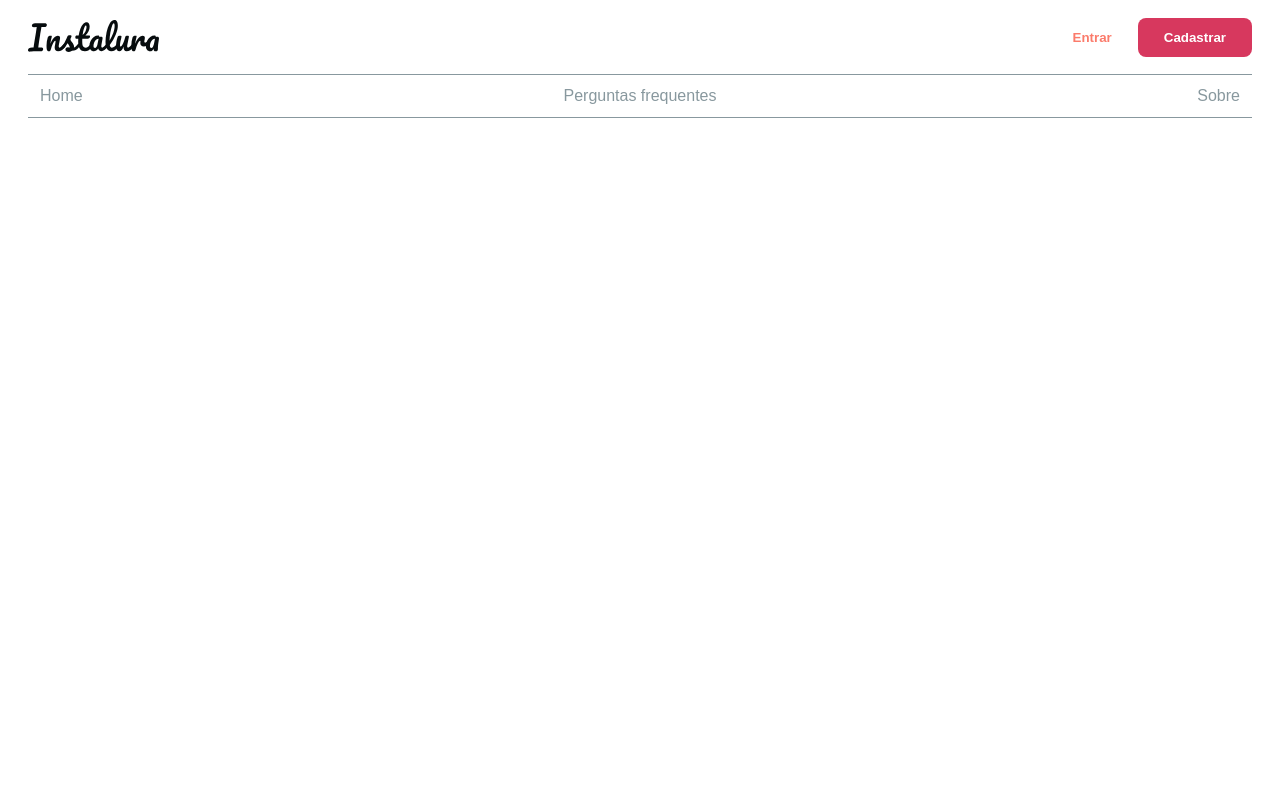
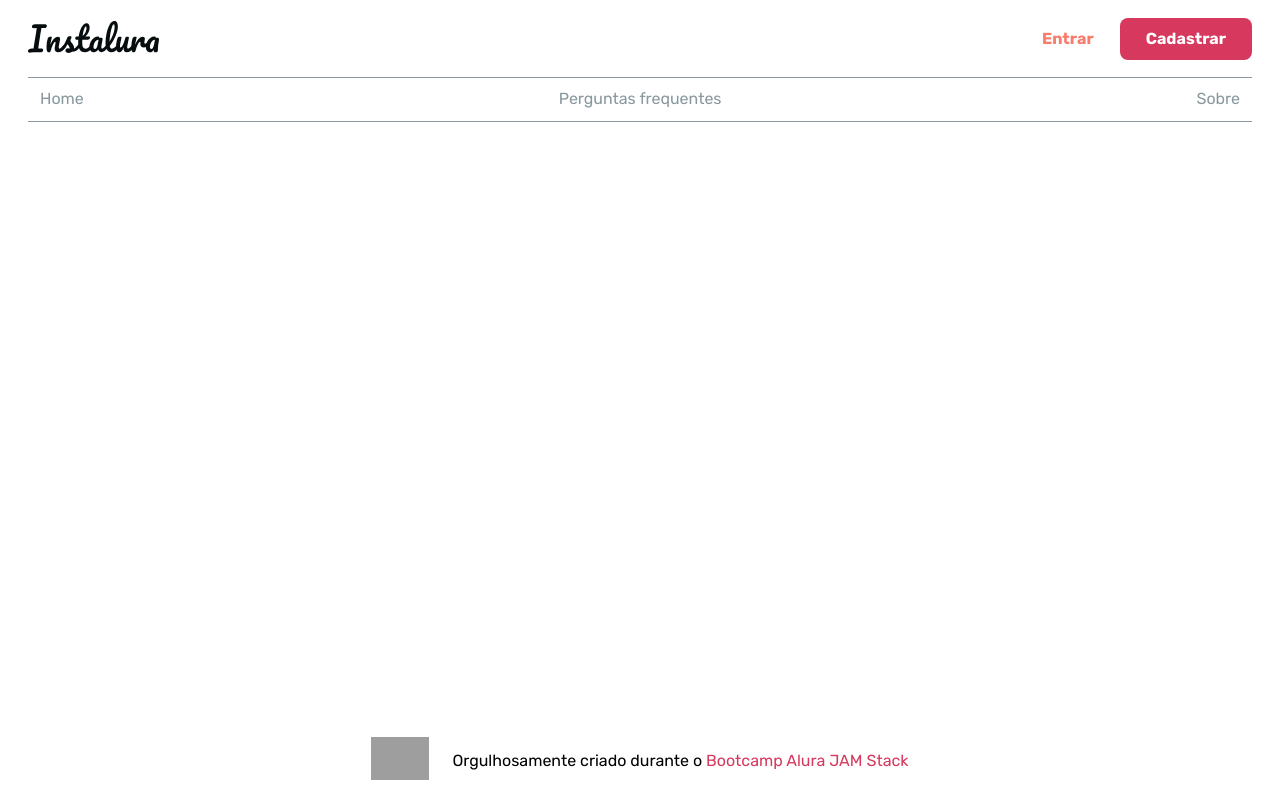
Before and after one commit to thalesbruno/instalura, a Next.js app: page / in a window 1280 px wide. Built offline with nearby package versions, Linux system fonts and the light colour scheme; grey boxes are pictures that could not be loaded.

Commit message:
[aula 5] Create Footer component + Add GlobalStyle and styled-normalize

```diff
--- a/package.json
+++ b/package.json
@@ -12,7 +12,8 @@
     "react": "^17.0.2",
     "react-dom": "^17.0.2",
     "react-is": "^17.0.2",
-    "styled-components": "^5.2.3"
+    "styled-components": "^5.2.3",
+    "styled-normalize": "^8.0.7"
   },
   "devDependencies": {
     "babel-plugin-styled-components": "^1.12.0"
--- a/pages/_app.js
+++ b/pages/_app.js
@@ -1,19 +1,22 @@
-import { createGlobalStyle, ThemeProvider } from "styled-components";
+import { ThemeProvider } from "styled-components";
+import Head from "next/head";
+
 import theme from "../src/theme";
-
-const GlobalStyle = createGlobalStyle`
-  body {
-    margin: 0;
-    padding: 0;
-    box-sizing: border-box;
-  }
-`;
+import GlobalStyle from "../src/theme/GlobalStyle";
 
 export default function App({ Component, pageProps }) {
   return (
     <>
-      <GlobalStyle />
+      <Head>
+        <title>Instalura</title>
+        <link rel="preconnect" href="https://fonts.gstatic.com" />
+        <link
+          href="https://fonts.googleapis.com/css2?family=Rubik:ital,wght@0,300;0,400;0,500;0,600;0,700;0,800;0,900;1,300;1,400;1,500;1,600;1,700;1,800;1,900&display=swap"
+          rel="stylesheet"
+        />
+      </Head>
       <ThemeProvider theme={theme}>
+        <GlobalStyle />
         <Component {...pageProps} />
       </ThemeProvider>
     </>
--- a/pages/index.js
+++ b/pages/index.js
@@ -1,6 +1,20 @@
 import React from "react";
+import Footer from "../src/components/commons/Footer";
 import Menu from "../src/components/commons/Menu";
 
 export default function Home() {
-  return <Menu />;
+  return (
+    <div
+      style={{
+        flex: "1",
+        display: "flex",
+        flexWrap: "wrap",
+        flexDirection: "column",
+        justifyContent: "space-between",
+      }}
+    >
+      <Menu />
+      <Footer />
+    </div>
+  );
 }
--- /dev/null
+++ b/src/components/commons/Footer/index.js
@@ -0,0 +1,46 @@
+import React from "react";
+import styled from "styled-components";
+
+const FooterWrapper = styled.footer`
+  padding: 14px;
+  display: flex;
+  align-items: center;
+  justify-content: center;
+  border-radius: 4px;
+  padding-right: 28px;
+  padding-left: 28px;
+  img {
+    width: 58px;
+    margin-right: 23px;
+  }
+  a {
+    color: ${({ theme }) => theme.colors.primary.main.color};
+    text-decoration: none;
+    transition: 0.3s;
+    &:hover,
+    &:focus {
+      opacity: 0.5;
+    }
+  }
+`;
+
+const Footer = (props) => {
+  return (
+    <FooterWrapper {...props}>
+      <a href="https://www.alura.com.br/">
+        <img
+          src="https://www.alura.com.br/assets/img/alura-logo.svg"
+          alt="Logo Alura"
+        />
+      </a>
+      <p>
+        Orgulhosamente criado durante o{" "}
+        <a href="https://www.alura.com.br/">
+          <span>Bootcamp Alura JAM Stack</span>
+        </a>
+      </p>
+    </FooterWrapper>
+  );
+};
+
+export default Footer;
--- /dev/null
+++ b/src/theme/GlobalStyle.js
@@ -0,0 +1,30 @@
+import { createGlobalStyle } from "styled-components";
+import { normalize } from "styled-normalize";
+
+const GlobalStyle = createGlobalStyle`
+  ${normalize}
+
+  * {
+    box-sizing: border-box;
+  }
+
+  html, body {
+    margin: 0;
+    padding: 0;
+    font-family: ${({ theme }) => theme.fontFamily};
+  }
+
+  /* Full height layout */
+  html, body {
+      display: flex;
+      min-height: 100vh;
+      width: 100%;
+  }
+  #__next {
+      flex: 1;
+      display: flex;
+      flex-direction: column;
+  }
+`;
+
+export default GlobalStyle;
--- a/src/theme/index.js
+++ b/src/theme/index.js
@@ -43,4 +43,5 @@
   colors,
   borderRadius: "8px",
   transition: "200ms ease-in-out",
+  fontFamily: "'Rubik', sans-serif",
 };
```
Also changed, not shown: 2 other files (tests, documents, lock files or other folders).
